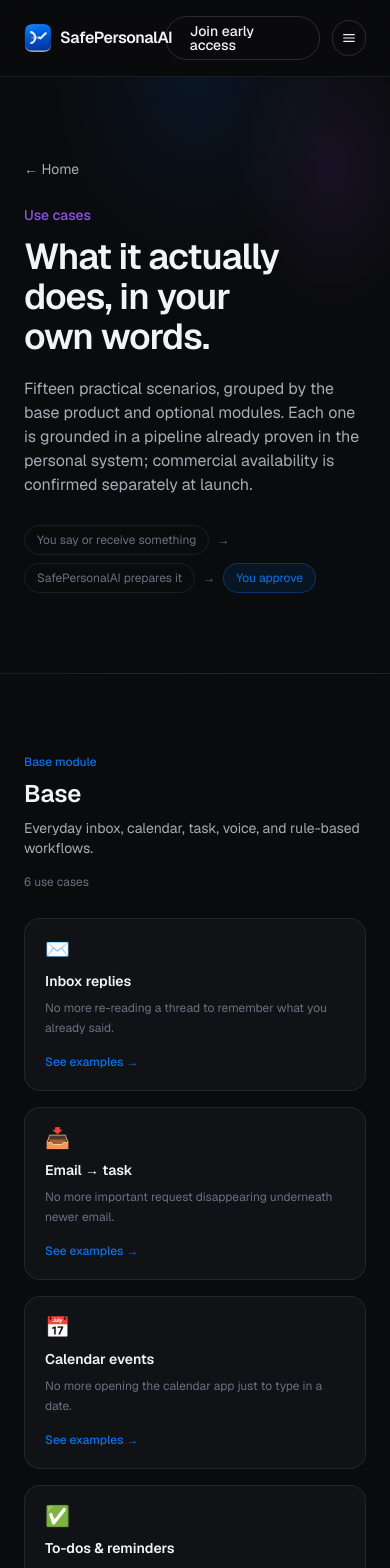
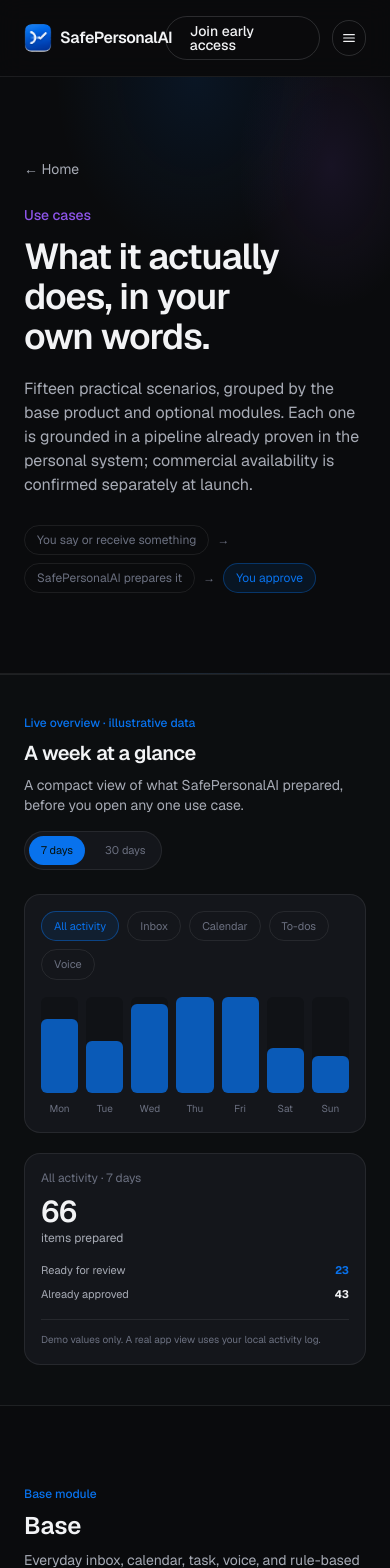
Before and after one commit to Krawatt-creator/safepersonalai-website, a Next.js app: page /usecases in a window 390 px wide. Shown: the top 1568 px of the page. Built offline with nearby package versions, Linux system fonts and the light colour scheme.

Commit message:
Add filterable activity overview to use cases

```diff
--- a/src/app/usecases/page.tsx
+++ b/src/app/usecases/page.tsx
@@ -4,6 +4,7 @@
 import Footer from "@/components/Footer";
 import Reveal from "@/components/Reveal";
 import { moduleMeta, topics } from "@/lib/usecases-data";
+import ActivityOverview from "@/components/ActivityOverview";
 
 export const metadata: Metadata = {
   title: "Use Cases",
@@ -43,6 +44,8 @@
             </div>
           </div>
         </section>
+
+        <ActivityOverview />
 
         <section className="py-20">
           <div className="mx-auto max-w-6xl space-y-16 px-6">
--- /dev/null
+++ b/src/components/ActivityOverview.tsx
@@ -0,0 +1,42 @@
+"use client";
+
+import { useMemo, useState } from "react";
+
+const points = [
+  { day: "Mon", inbox: 4, calendar: 2, todos: 3, voice: 1 },
+  { day: "Tue", inbox: 2, calendar: 1, todos: 4, voice: 0 },
+  { day: "Wed", inbox: 5, calendar: 3, todos: 2, voice: 2 },
+  { day: "Thu", inbox: 3, calendar: 4, todos: 5, voice: 1 },
+  { day: "Fri", inbox: 6, calendar: 2, todos: 3, voice: 2 },
+  { day: "Sat", inbox: 1, calendar: 3, todos: 1, voice: 1 },
+  { day: "Sun", inbox: 2, calendar: 1, todos: 2, voice: 0 },
+];
+
+const filters = [
+  ["all", "All activity"],
+  ["inbox", "Inbox"],
+  ["calendar", "Calendar"],
+  ["todos", "To-dos"],
+  ["voice", "Voice"],
+] as const;
+
+export default function ActivityOverview() {
+  const [filter, setFilter] = useState<(typeof filters)[number][0]>("all");
+  const [period, setPeriod] = useState("7 days");
+  const values = useMemo(() => points.map((point) => filter === "all" ? point.inbox + point.calendar + point.todos + point.voice : point[filter]), [filter]);
+  const total = values.reduce((sum, value) => sum + value, 0);
+  const max = Math.max(...values, 1);
+
+  return <section className="border-y border-border bg-bg-raised/40 py-10" aria-labelledby="activity-overview-heading">
+    <div className="mx-auto max-w-6xl px-6">
+      <div className="flex flex-wrap items-end justify-between gap-4">
+        <div><p className="text-xs font-medium text-green">Live overview · illustrative data</p><h2 id="activity-overview-heading" className="mt-2 text-xl font-semibold tracking-tight text-text sm:text-2xl">A week at a glance</h2><p className="mt-2 max-w-lg text-sm text-text-secondary">A compact view of what SafePersonalAI prepared, before you open any one use case.</p></div>
+        <div className="flex items-center gap-2 rounded-full border border-border bg-bg-card p-1" aria-label="Activity period">{["7 days", "30 days"].map((choice) => <button key={choice} type="button" aria-pressed={period === choice} onClick={() => setPeriod(choice)} className={`rounded-full px-3 py-1.5 text-[11px] transition ${period === choice ? "bg-green text-[#06110c]" : "text-text-tertiary hover:text-text"}`}>{choice}</button>)}</div>
+      </div>
+      <div className="mt-6 grid gap-5 lg:grid-cols-[1fr_220px]">
+        <div className="rounded-2xl border border-border bg-bg-card p-4"><div className="flex flex-wrap gap-2" role="group" aria-label="Filter activity type">{filters.map(([key, label]) => <button key={key} type="button" aria-pressed={filter === key} onClick={() => setFilter(key)} className={`rounded-full border px-3 py-1.5 text-[11px] transition ${filter === key ? "border-green/45 bg-green/10 text-green" : "border-border text-text-tertiary hover:border-border-strong hover:text-text"}`}>{label}</button>)}</div><div className="mt-6 flex h-28 items-end gap-2 sm:gap-4">{values.map((value, index) => <div key={points[index].day} className="flex min-w-0 flex-1 flex-col items-center gap-2"><div className="flex h-24 w-full items-end rounded-md bg-bg-raised"><span className="w-full rounded-md bg-green/75 transition-[height] duration-300" style={{ height: `${Math.max(10, (value / max) * 100)}%` }} aria-label={`${points[index].day}: ${value} prepared`} /></div><span className="text-[10px] text-text-tertiary">{points[index].day}</span></div>)}</div></div>
+        <div className="rounded-2xl border border-border bg-bg-card p-4"><p className="text-xs text-text-tertiary">{filter === "all" ? "All activity" : filters.find(([key]) => key === filter)?.[1]} · {period}</p><p className="mt-2 text-3xl font-semibold tracking-tight text-text">{total}</p><p className="text-xs text-text-secondary">items prepared</p><div className="mt-4 space-y-2 text-[11px] text-text-secondary"><div className="flex justify-between"><span>Ready for review</span><strong className="text-green">{Math.max(1, Math.round(total * .35))}</strong></div><div className="flex justify-between"><span>Already approved</span><strong className="text-text">{Math.max(0, total - Math.max(1, Math.round(total * .35)))}</strong></div></div><p className="mt-4 border-t border-border pt-3 text-[10px] leading-relaxed text-text-tertiary">Demo values only. A real app view uses your local activity log.</p></div>
+      </div>
+    </div>
+  </section>;
+}
```
